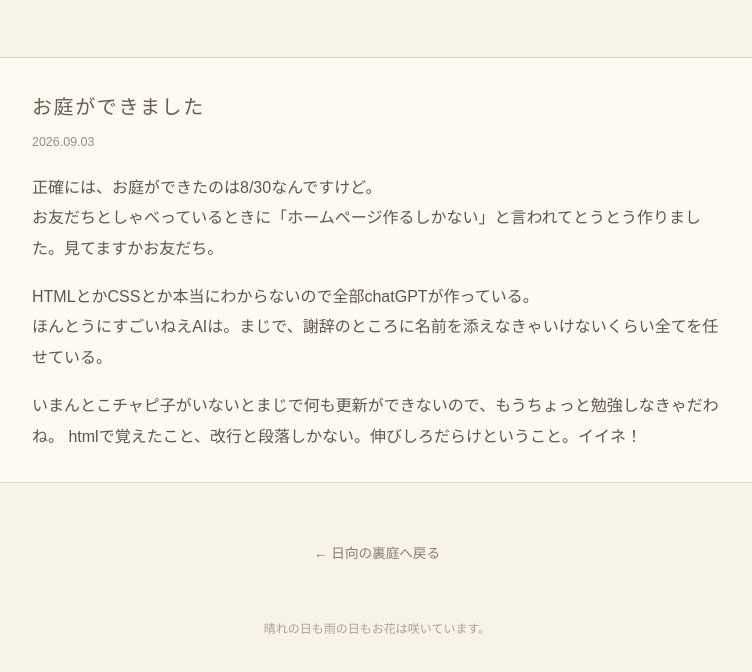
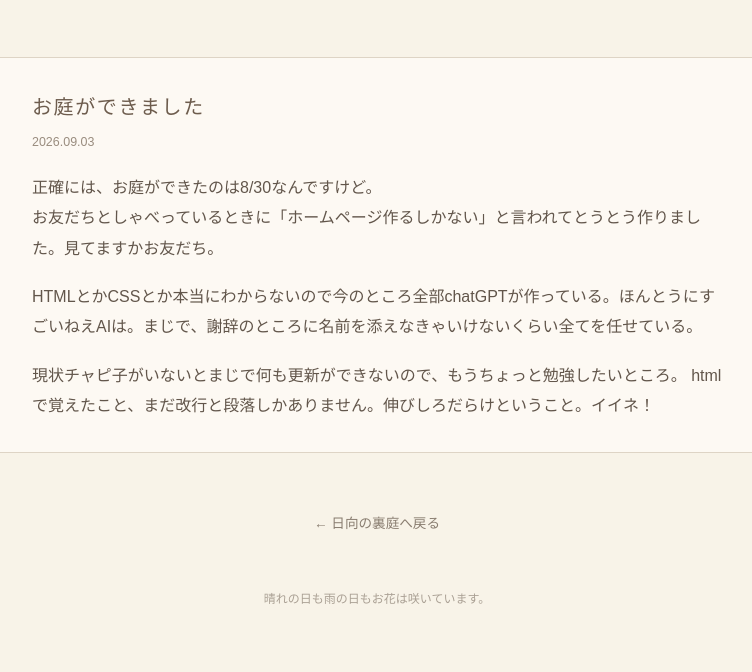
Before and after one commit to morange526/morange526.github.io, a plain HTML site: page archive.html in a window 1280 px wide. Shown: the part 260-932 px from the top of the page, without its empty margins (263-1015 px from the left). Drawn offline with Linux system fonts and the light colour scheme.

Commit message:
Update archive.html

```diff
--- a/archive.html
+++ b/archive.html
@@ -150,13 +150,12 @@
       </p>
 
       <p>
-        HTMLとかCSSとか本当にわからないので全部chatGPTが作っている。<br>
-        ほんとうにすごいねえAIは。まじで、謝辞のところに名前を添えなきゃいけないくらい全てを任せている。
+        HTMLとかCSSとか本当にわからないので今のところ全部chatGPTが作っている。ほんとうにすごいねえAIは。まじで、謝辞のところに名前を添えなきゃいけないくらい全てを任せている。
       </p>
 
       <p>
-        いまんとこチャピ子がいないとまじで何も更新ができないので、もうちょっと勉強しなきゃだわね。
-        htmlで覚えたこと、改行と段落しかない。伸びしろだらけということ。イイネ！
+        現状チャピ子がいないとまじで何も更新ができないので、もうちょっと勉強したいところ。
+        htmlで覚えたこと、まだ改行と段落しかありません。伸びしろだらけということ。イイネ！
       </p>
 
     </article>
```
